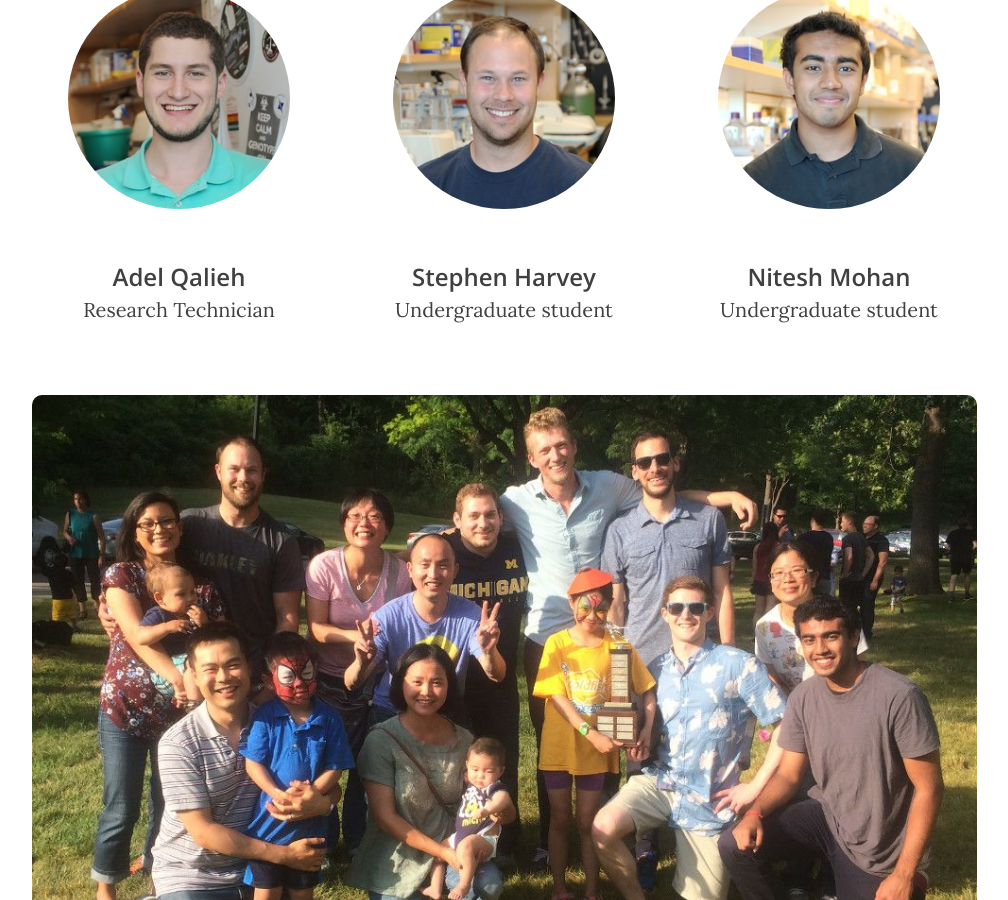
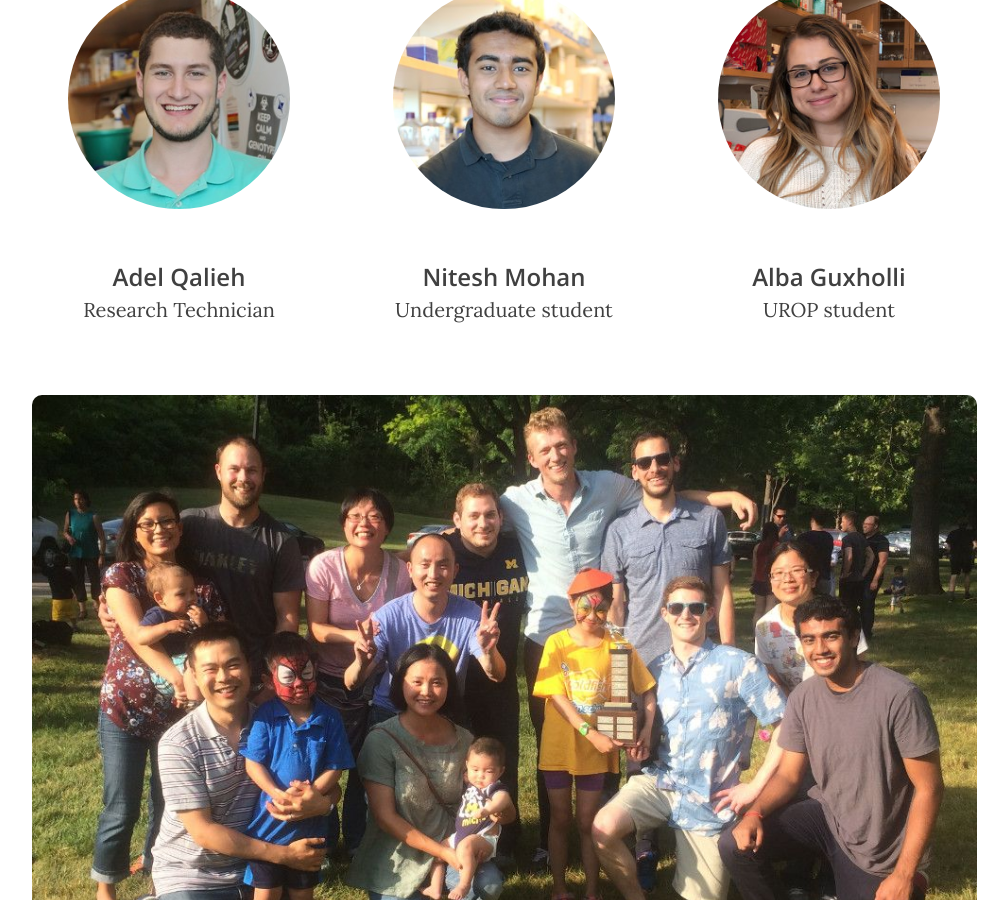
Before and after one commit to thekwanlab/website, a Jekyll site: the page built from people.md, in a window 1280 px wide and 900 px high, scrolled down 1756 px. Shown: the whole window, without its empty margins (136-1144 px from the left). Built offline with Jekyll 4.4.1, drawn with Linux system fonts in a browser that asks for light colours; nearby versions of some CDN libraries; some of the changed text lies outside the part shown.

Commit message:
Update people page

```diff
--- a/people.md
+++ b/people.md
@@ -60,14 +60,14 @@ order: 4
     <p class="job">Research Technician</p>
   </div>
   <div class="col-md-4 col-sm-6 col-xs-12 bio">
-    <img src="{{ site.baseurl }}/img/bios/stephen_harvey.jpg" alt="Stephen Harvey" class="bio-pic center-block">
-    <p class="name">Stephen Harvey</p>
+    <img src="{{ site.baseurl }}/img/bios/nitesh_mohan.jpg" alt="Nitesh Mohan" class="bio-pic center-block">
+    <p class="name">Nitesh Mohan</p>
     <p class="job">Undergraduate student</p>
   </div>
   <div class="col-md-4 col-sm-6 col-xs-12 bio">
-    <img src="{{ site.baseurl }}/img/bios/nitesh_mohan.jpg" alt="Nitesh Mohan" class="bio-pic center-block">
-    <p class="name">Nitesh Mohan</p>
-    <p class="job">Undergraduate student</p>
+    <img src="{{ site.baseurl }}/img/bios/alba_guxholli.jpg" alt="Alba Guxholli" class="bio-pic center-block">
+    <p class="name">Alba Guxholli</p>
+    <p class="job">UROP student</p>
   </div>
 </div>
 
```
Also changed, not shown: other parts of people.md (+3 -1 lines), img/bios/alba_guxholli.jpg (added), img/bios/stephen_harvey.jpg (deleted).
